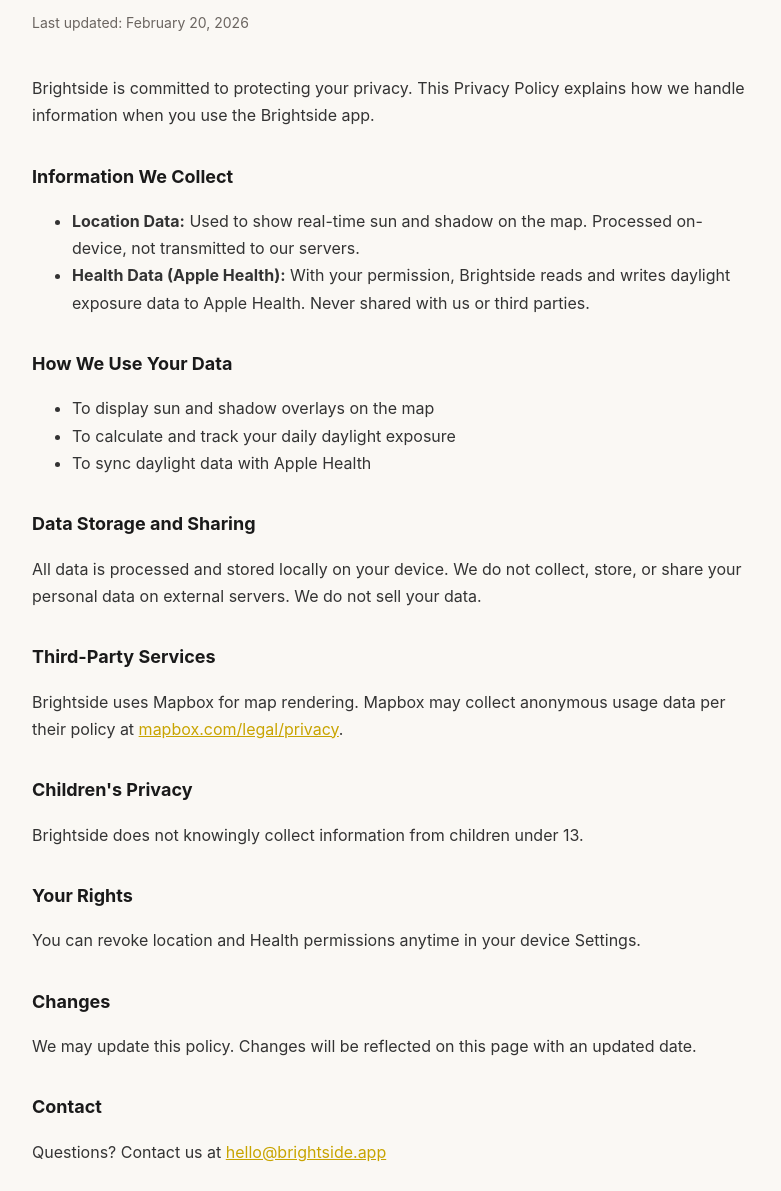
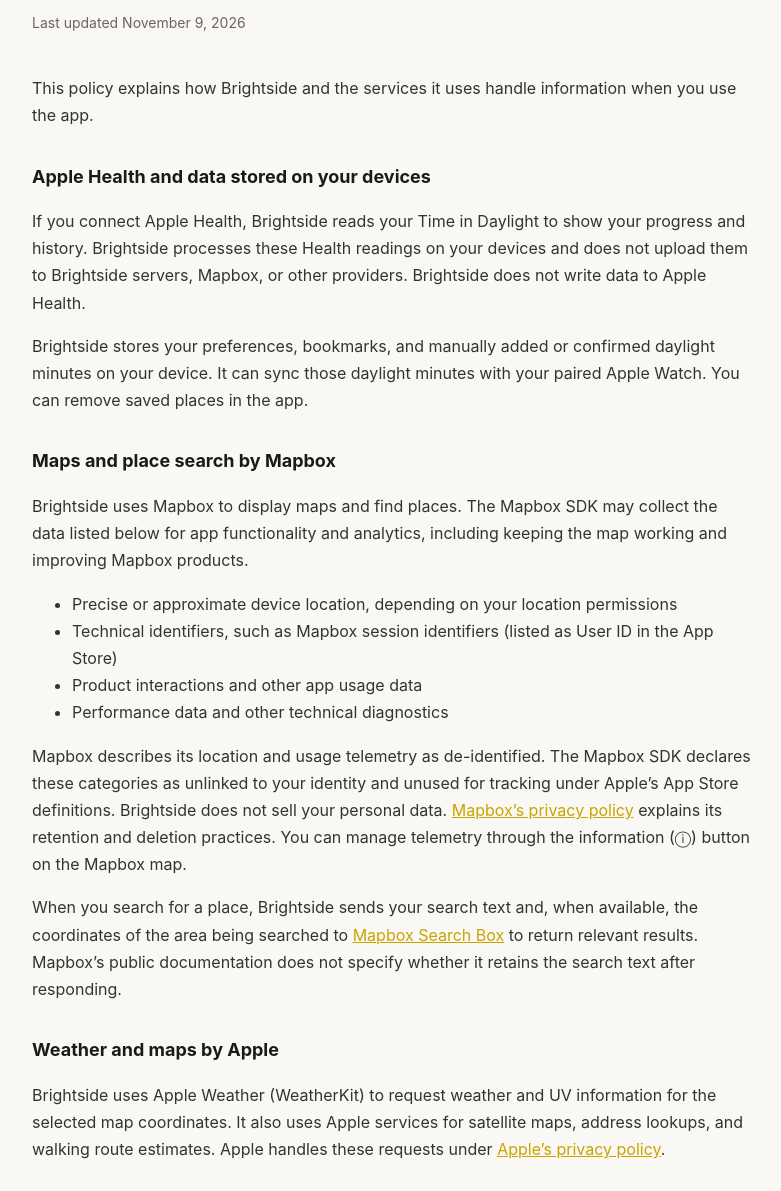
Before and after one commit to fohnemueller-stack/brightside-privacy, a plain HTML site: page index.html in a window 1280 px wide. Shown: the part 109-1300 px from the top of the page, without its empty margins (248-1029 px from the left). Drawn offline with Linux system fonts and the light colour scheme.

Commit message:
Align Brightside privacy policy with App Store disclosures

```diff
--- a/index.html
+++ b/index.html
@@ -15,30 +15,37 @@
 </head>
 <body>
   <h1>Privacy Policy</h1>
-  <p class="updated">Last updated: February 20, 2026</p>
-  <p>Brightside is committed to protecting your privacy. This Privacy Policy explains how we handle information when you use the Brightside app.</p>
-  <h2>Information We Collect</h2>
+  <p class="updated">Last updated November 9, 2026</p>
+  <p>This policy explains how Brightside and the services it uses handle information when you use the app.</p>
+
+  <h2>Apple Health and data stored on your devices</h2>
+  <p>If you connect Apple Health, Brightside reads your Time in Daylight to show your progress and history. Brightside processes these Health readings on your devices and does not upload them to Brightside servers, Mapbox, or other providers. Brightside does not write data to Apple Health.</p>
+  <p>Brightside stores your preferences, bookmarks, and manually added or confirmed daylight minutes on your device. It can sync those daylight minutes with your paired Apple Watch. You can remove saved places in the app.</p>
+
+  <h2>Maps and place search by Mapbox</h2>
+  <p>Brightside uses Mapbox to display maps and find places. The Mapbox SDK may collect the data listed below for app functionality and analytics, including keeping the map working and improving Mapbox products.</p>
   <ul>
-    <li><strong>Location Data:</strong> Used to show real-time sun and shadow on the map. Processed on-device, not transmitted to our servers.</li>
-    <li><strong>Health Data (Apple Health):</strong> With your permission, Brightside reads and writes daylight exposure data to Apple Health. Never shared with us or third parties.</li>
+    <li>Precise or approximate device location, depending on your location permissions</li>
+    <li>Technical identifiers, such as Mapbox session identifiers (listed as User ID in the App Store)</li>
+    <li>Product interactions and other app usage data</li>
+    <li>Performance data and other technical diagnostics</li>
   </ul>
-  <h2>How We Use Your Data</h2>
-  <ul>
-    <li>To display sun and shadow overlays on the map</li>
-    <li>To calculate and track your daily daylight exposure</li>
-    <li>To sync daylight data with Apple Health</li>
-  </ul>
-  <h2>Data Storage and Sharing</h2>
-  <p>All data is processed and stored locally on your device. We do not collect, store, or share your personal data on external servers. We do not sell your data.</p>
-  <h2>Third-Party Services</h2>
-  <p>Brightside uses Mapbox for map rendering. Mapbox may collect anonymous usage data per their policy at <a href="https://www.mapbox.com/legal/privacy">mapbox.com/legal/privacy</a>.</p>
-  <h2>Children's Privacy</h2>
+  <p>Mapbox describes its location and usage telemetry as de-identified. The Mapbox SDK declares these categories as unlinked to your identity and unused for tracking under Apple’s App Store definitions. Brightside does not sell your personal data. <a href="https://www.mapbox.com/legal/privacy">Mapbox’s privacy policy</a> explains its retention and deletion practices. You can manage telemetry through the information (ⓘ) button on the Mapbox map.</p>
+  <p>When you search for a place, Brightside sends your search text and, when available, the coordinates of the area being searched to <a href="https://docs.mapbox.com/api/search/search-box/">Mapbox Search Box</a> to return relevant results. Mapbox’s public documentation does not specify whether it retains the search text after responding.</p>
+
+  <h2>Weather and maps by Apple</h2>
+  <p>Brightside uses Apple Weather (WeatherKit) to request weather and UV information for the selected map coordinates. It also uses Apple services for satellite maps, address lookups, and walking route estimates. Apple handles these requests under <a href="https://www.apple.com/legal/privacy/">Apple’s privacy policy</a>.</p>
+
+  <h2>Children’s privacy</h2>
   <p>Brightside does not knowingly collect information from children under 13.</p>
-  <h2>Your Rights</h2>
-  <p>You can revoke location and Health permissions anytime in your device Settings.</p>
+
+  <h2>Your choices and rights</h2>
+  <p>You can change Brightside’s location permission in Settings and revoke its access to Time in Daylight in Apple Health. The map remains available without Health access. To ask about your data or request deletion, use the contact details below. For data Mapbox processes, see the choices and contact details in its privacy policy.</p>
+
   <h2>Changes</h2>
   <p>We may update this policy. Changes will be reflected on this page with an updated date.</p>
+
   <h2>Contact</h2>
-  <p>Questions? Contact us at <a href="mailto:hello@brightside.app">hello@brightside.app</a></p>
+  <p>Questions about this policy? Contact Frederic Ohnemüller at <a href="mailto:hello@brightside.app">hello@brightside.app</a>.</p>
 </body>
 </html>
```
